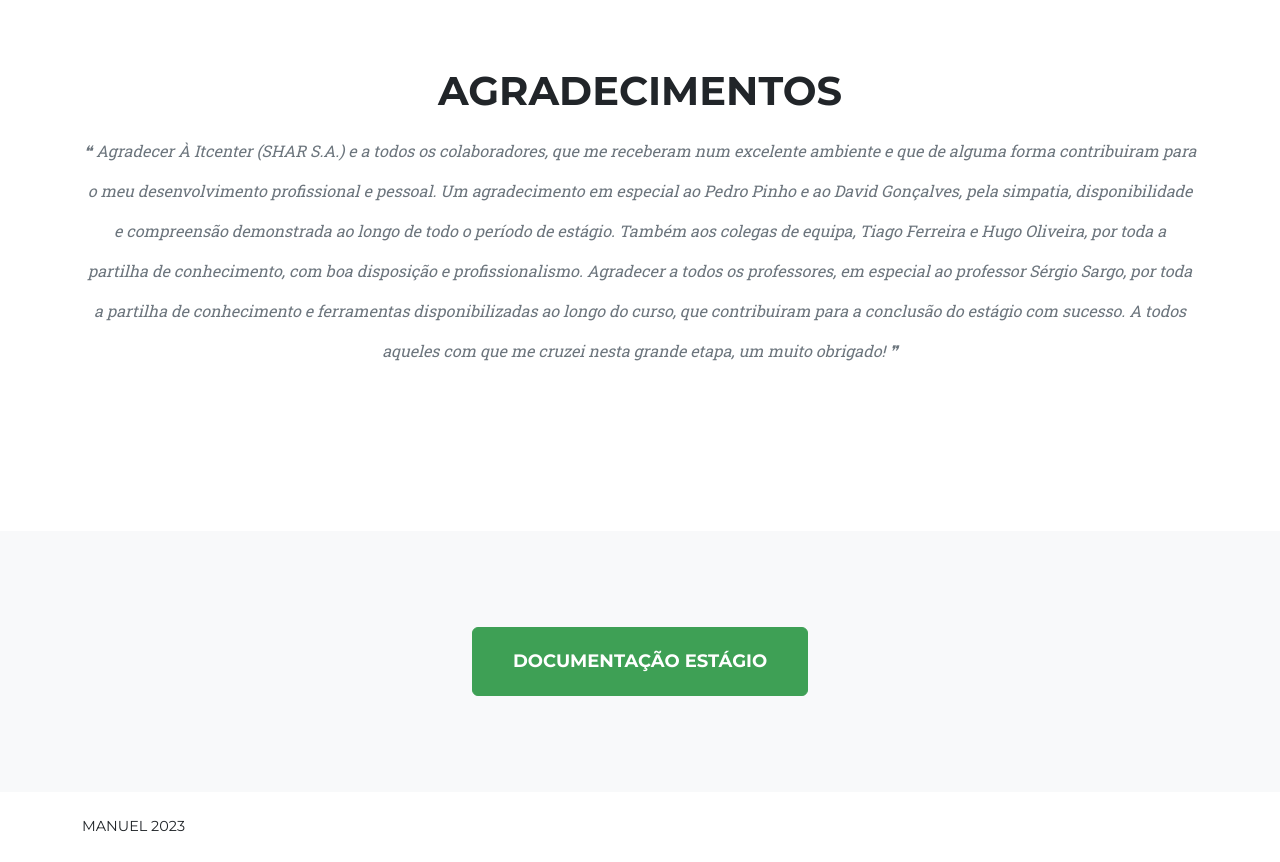
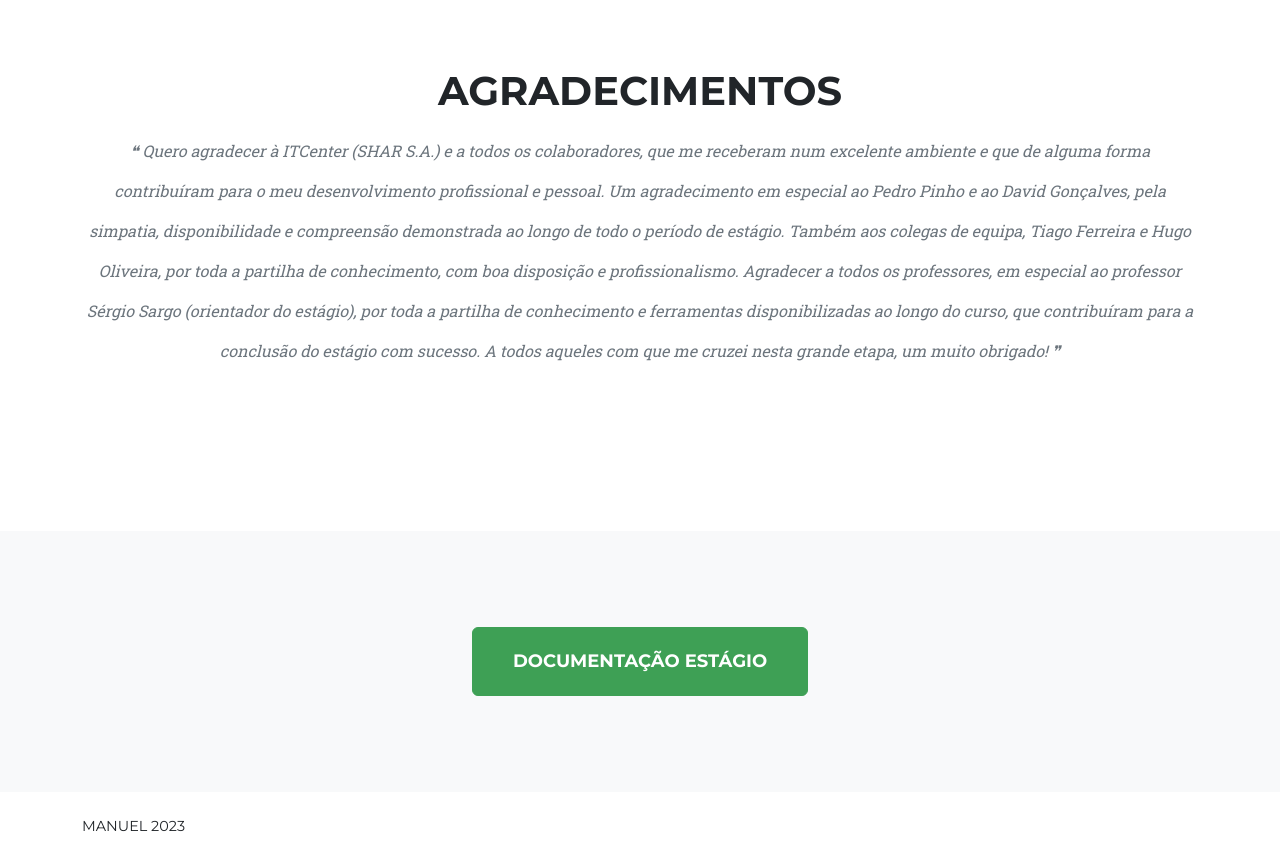
Before and after one commit to manuelvieiramarques/manuelvieiramarques.github.io, a plain HTML site: page index.html in a window 1280 px wide. Shown: the part 3540-4402 px from the top of the page. Drawn offline with nearby package versions, Linux system fonts and the light colour scheme.

Commit message:
update agradecimentos

```diff
--- a/index.html
+++ b/index.html
@@ -185,7 +185,7 @@
             <div class="container">
                 <div class="text-center">
                     <h2 class="section-heading text-uppercase">Agradecimentos</h2>
-                    <h3 class="section-subheading123 text-muted"> ❝ Agradecer À Itcenter (SHAR S.A.) e a todos os colaboradores, que me receberam num excelente ambiente e que de alguma forma contribuiram para o meu desenvolvimento profissional e pessoal. Um agradecimento em especial ao Pedro Pinho e ao David Gonçalves, pela simpatia, disponibilidade e compreensão demonstrada ao longo de todo o período de estágio. Também aos colegas de equipa, Tiago Ferreira e Hugo Oliveira, por toda a partilha de conhecimento, com boa disposição e profissionalismo. Agradecer a todos os professores, em especial ao professor Sérgio Sargo, por toda a partilha de conhecimento e ferramentas disponibilizadas ao longo do curso, que contribuiram para a conclusão do estágio com sucesso. A todos aqueles com que me cruzei nesta grande etapa, um muito obrigado! ❞ </h3>
+                    <h3 class="section-subheading123 text-muted"> ❝ Quero agradecer à ITCenter (SHAR S.A.) e a todos os colaboradores, que me receberam num excelente ambiente e que de alguma forma contribuíram para o meu desenvolvimento profissional e pessoal. Um agradecimento em especial ao Pedro Pinho e ao David Gonçalves, pela simpatia, disponibilidade e compreensão demonstrada ao longo de todo o período de estágio. Também aos colegas de equipa, Tiago Ferreira e Hugo Oliveira, por toda a partilha de conhecimento, com boa disposição e profissionalismo. Agradecer a todos os professores, em especial ao professor Sérgio Sargo (orientador do estágio), por toda a partilha de conhecimento e ferramentas disponibilizadas ao longo do curso, que contribuíram para a conclusão do estágio com sucesso. A todos aqueles com que me cruzei nesta grande etapa, um muito obrigado! ❞ </h3>
                 </div>
             </div>
         </section>
```
